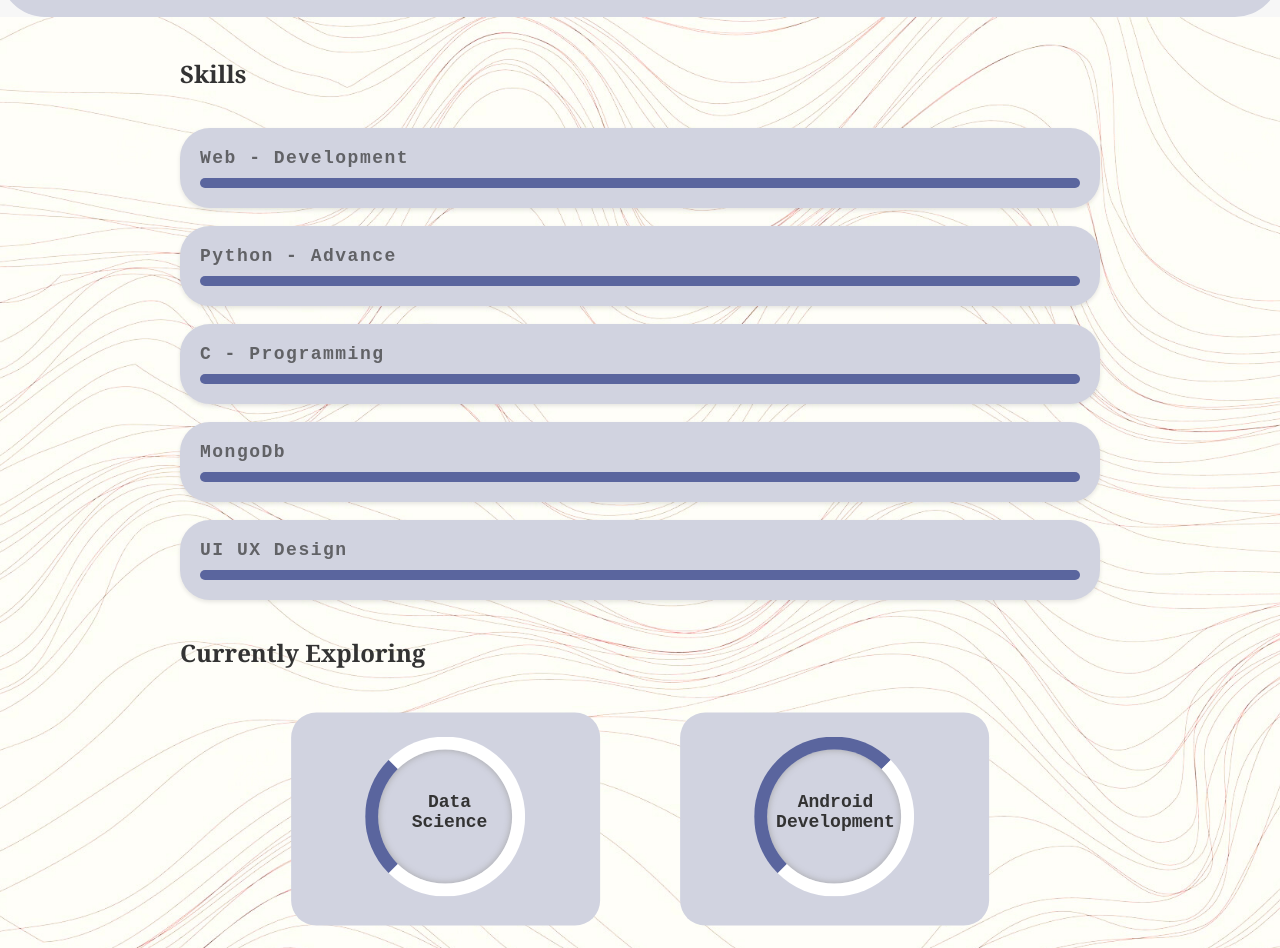
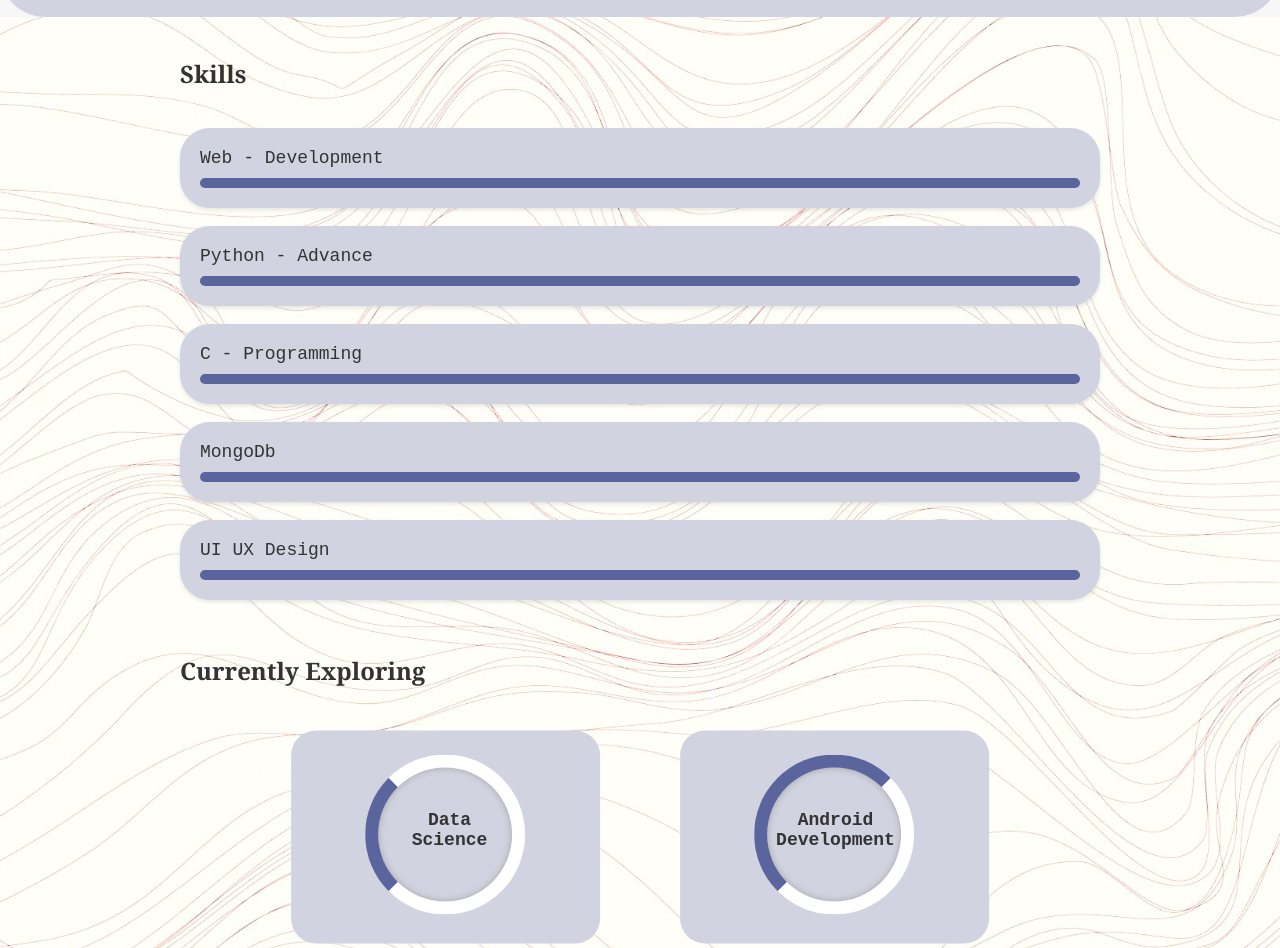
Before and after one commit to shreyanssatpute/Portfolio, a plain HTML site: page index.html in a window 1280 px wide. Shown: the part 860-1808 px from the top of the page. Drawn offline with Linux system fonts and the light colour scheme.

Commit message:
Update index.html

```diff
--- a/index.html
+++ b/index.html
@@ -12,12 +12,15 @@
   <link rel="stylesheet" href="https://cdnjs.cloudflare.com/ajax/libs/font-awesome/4.7.0/css/font-awesome.min.css">
 <style>
 
-    .rr{
-      font-family: 'Courier New', Courier, monospace;
+
+    @media (max-width: 767px) {
+    .rr {
+    font-family: 'Courier New', Courier, monospace;
       font-weight: bold;
       letter-spacing: 1.5px;
-      opacity: 0.7;
-    }
+      opacity: 0.7; /* Apply bold font for phone screens */
+  }
+}
 .dev {
             margin: 0;
             display: grid;
@@ -682,6 +685,7 @@
         </div>
         <br>
         <br>
+        <br>
         <p style="font-family: Georgia, 'Times New Roman', Times, serif;
         font-weight: bold; font-size: 24px;">Currently Exploring</p>
 
```
